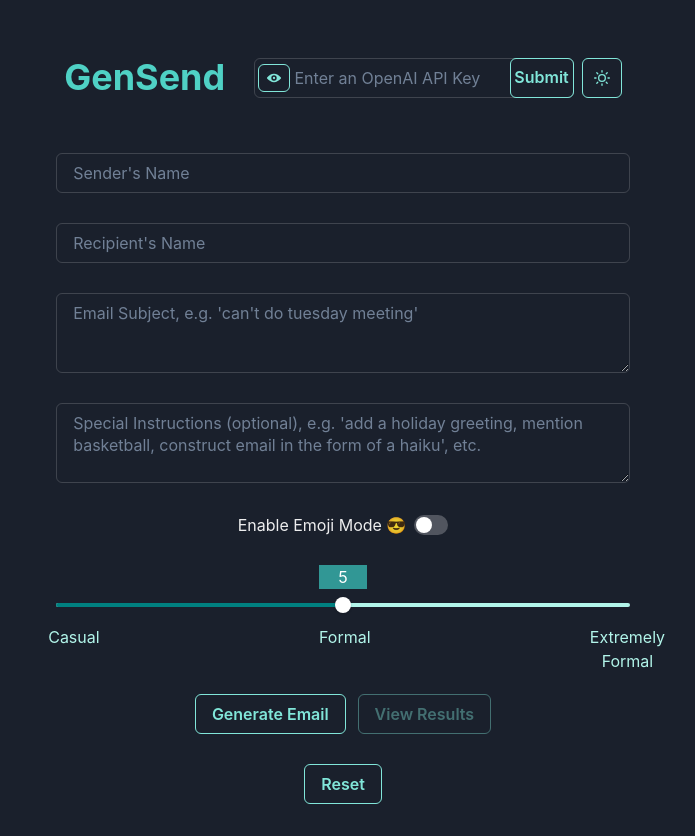
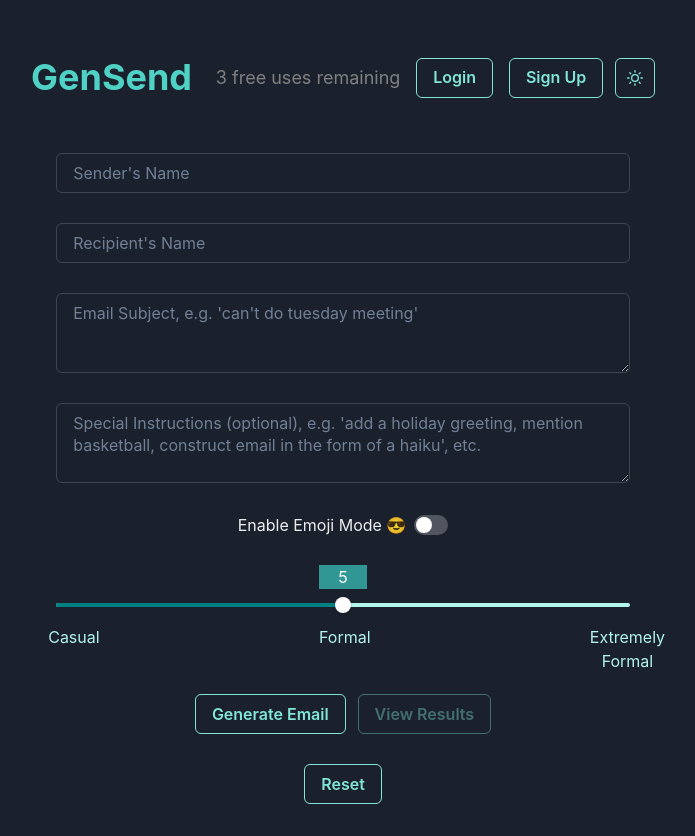
Before and after one commit to kennethkoch/gensend, a React (Vite) app in the folder client/: page / in a window 1280 px wide. Shown: the whole page, without its empty margins (297-992 px from the left). Built offline with nearby package versions, Linux system fonts and the light colour scheme.

Commit message:
add login, sign up buttons to navbar

```diff
--- a/client/src/Navbar.tsx
+++ b/client/src/Navbar.tsx
@@ -11,6 +11,8 @@ import {
     InputLeftElement,
     InputRightElement,
     IconButton,
+    Text,
+    ButtonGroup,
 } from '@chakra-ui/react';
 import { MoonIcon, SunIcon, ViewIcon, ViewOffIcon } from '@chakra-ui/icons';
 
@@ -20,16 +22,17 @@ const Navbar: React.FC = () => {
     const [showKey, setShowKey] = useState(false);
     const [key, setKey] = useState('');
 
-    const handleKeyVisibility = () => {
-        setShowKey(!showKey);
-    };
+    const [remainingUses, setRemainingUses] = useState(3);
+    const [loggedIn, setLoggedIn] = useState(false);
+    const [currentUserName, setCurrentUserName] = useState('test')
 
-    const handleSubmit = () => {
-        console.log('Submitted API Key:', key);
-    };
+
+
 
     return (
         <Flex
+            alignItems='center'
+            width='2xl'
             as="nav"
             align="center"
             justify="space-between"
@@ -41,46 +44,44 @@ const Navbar: React.FC = () => {
             </Flex>
 
             <Spacer />
+            {loggedIn ? (
+                <>
+                    <Text fontSize='lg'>{`Welcome back, ${currentUserName}!`}</Text>
+                    <Spacer />
+                    <Button>
+                        My Account
+                    </Button>
+                </>
+            ) : (
+                <>
 
-            <Box>
-                <Flex align="center">
-                    <InputGroup width="20rem">
 
-                        <InputLeftElement >
-                            <IconButton
-                                h="1.75rem"
-                                size="sm"
-                                onClick={handleKeyVisibility}
-                                aria-label={showKey ? 'Hide password' : 'Show password'}
-                                icon={showKey ? <ViewOffIcon /> : <ViewIcon />}
-                            />
-                        </InputLeftElement>
-                        <Input
-                            type={showKey ? 'text' : 'password'}
-                            placeholder="Enter an OpenAI API Key"
-                            value={key}
-                            onChange={(e) => setKey(e.target.value)}
-                            _placeholder={{ opacity: 1, color: 'gray.500' }}
-                        />
-                        <InputRightElement width="4.5rem">
-                            <Button ml="2" onClick={handleSubmit}>
-                                Submit
-                            </Button>
-                        </InputRightElement>
-                    </InputGroup>
-                </Flex>
-            </Box>
+                    <Text mr={3} color='gray' fontSize='lg'>{`${remainingUses} free uses remaining`}</Text>
+                    <Spacer />
+                    <ButtonGroup>
+
+                        <Button colorScheme="teal" mr={2}>
+                            Login
+                        </Button>
+                        <Button colorScheme="teal" mr={2}>
+                            Sign Up
+                        </Button>
+
+                    </ButtonGroup>
+
+                </>
+            )}
 
             <Spacer />
 
-            <Box>
+            <Box display='flex'>
                 <IconButton
                     aria-label="Toggle dark mode"
                     icon={colorMode === 'light' ? <MoonIcon /> : <SunIcon />}
                     onClick={toggleColorMode}
                 />
             </Box>
-        </Flex>
+        </Flex >
     );
 };
 
```
